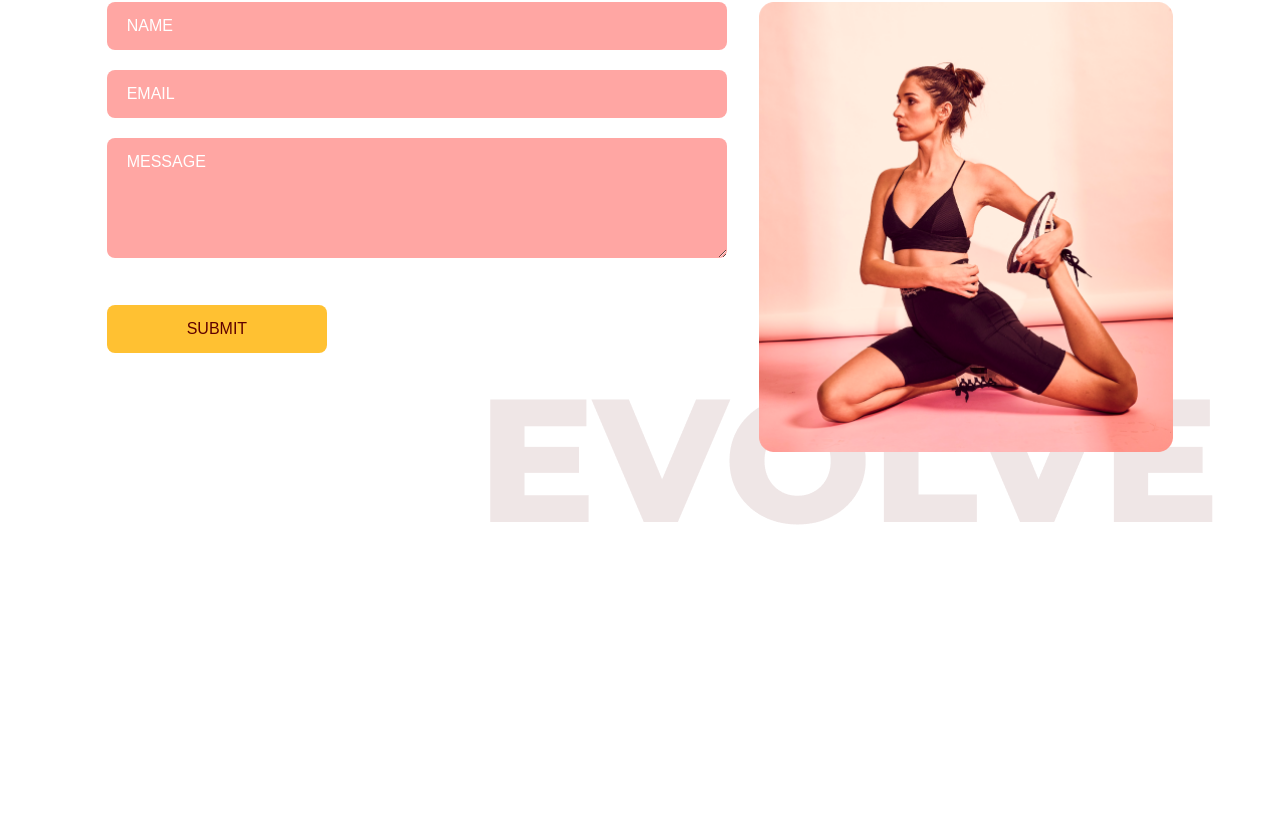
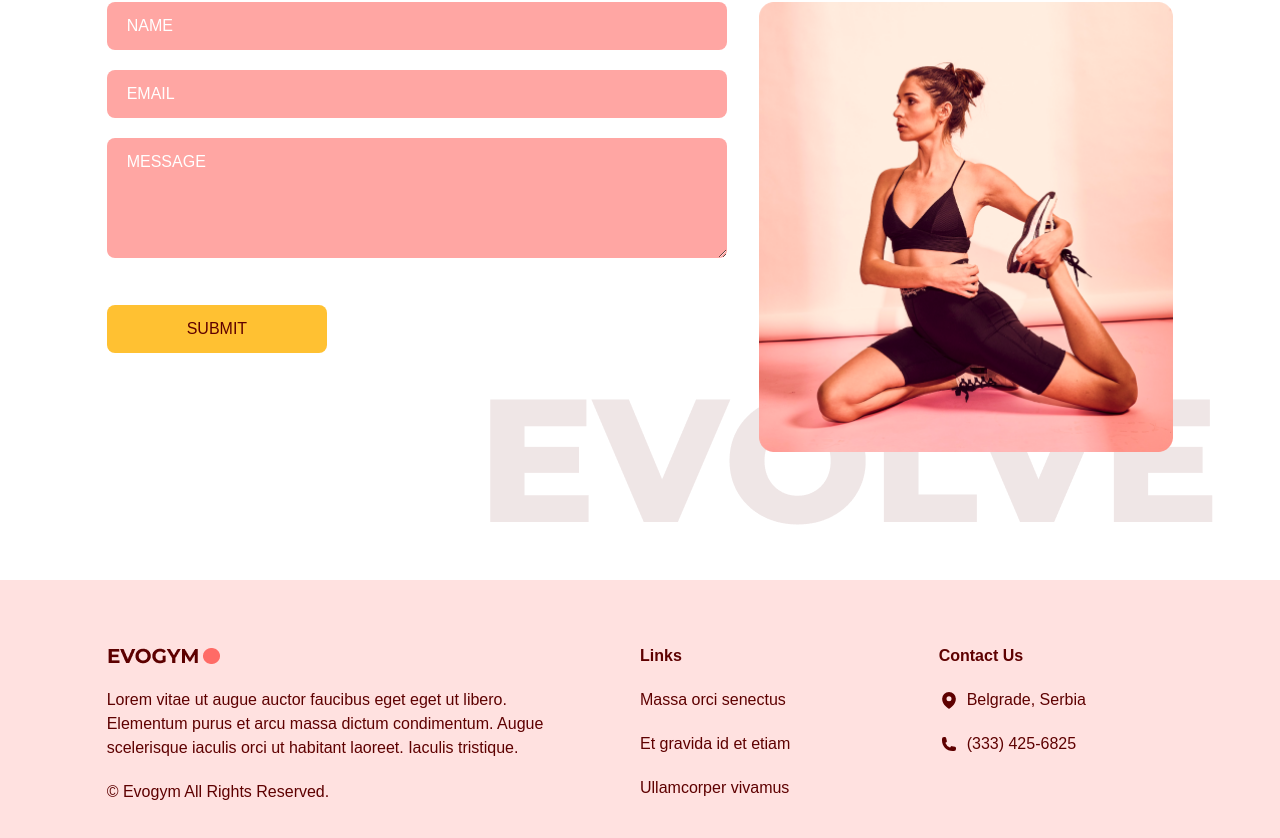
Before and after one commit to SaraMecinovic1/gym-website, a React (Vite) app: page / in a window 1280 px wide. Shown: the part 3255-4093 px from the top of the page. Before the commit the page ends 3835 px from the top, so only its background shows below. Built offline with nearby package versions, Linux system fonts and the light colour scheme.

Commit message:
finished footer

```diff
--- a/src/App.tsx
+++ b/src/App.tsx
@@ -5,6 +5,7 @@
 import Benefits from "./scenes/benefits";
 import OurClasses from "./scenes/ourClasses";
 import ContactUs from "./scenes/contactUs";
+import Footer from "./scenes/footer";
 
 function App() {
   const [selectedPage, setSelectedPage] = useState<Page>(Page.Home);
@@ -35,6 +36,7 @@
       <Benefits setSelectedPage={setSelectedPage} />
       <OurClasses setSelectedPage={setSelectedPage} />
       <ContactUs setSelectedPage={setSelectedPage} />
+      <Footer />
     </div>
   );
 }
--- /dev/null
+++ b/src/scenes/footer/index.tsx
@@ -0,0 +1,37 @@
+import Logo from "@/assets/Logo.png";
+import { MapPinIcon, PhoneIcon } from "@heroicons/react/24/solid"; // Check icon path
+
+const Footer = () => {
+  return (
+    <footer className="bg-primary-100 py-16">
+      <div className="justify-content mx-auto w-5/6 gap-16 md:flex">
+        <div className="mt-16 basis-1/2 md:mt-0">
+          <img alt="logo" src={Logo} />
+          <p className="my-5">
+            Lorem vitae ut augue auctor faucibus eget eget ut libero. Elementum
+            purus et arcu massa dictum condimentum. Augue scelerisque iaculis
+            orci ut habitant laoreet. Iaculis tristique.
+          </p>
+          <p>© Evogym All Rights Reserved.</p>
+        </div>
+        <div className="mt-16 basis-1/4 md:mt-0">
+          <h4 className="font-bold">Links</h4>
+          <p className="my-5">Massa orci senectus</p>
+          <p className="my-5">Et gravida id et etiam</p>
+          <p>Ullamcorper vivamus</p>
+        </div>
+        <div className="mt-16 basis-1/4 md:mt-0">
+          <h4 className="font-bold">Contact Us</h4>
+          <p className="my-5 flex items-center">
+            <MapPinIcon className="h-5 w-5 mr-2" /> Belgrade, Serbia
+          </p>
+          <p className="flex items-center">
+            <PhoneIcon className="h-4 w-5 mr-2" /> (333) 425-6825
+          </p>
+        </div>
+      </div>
+    </footer>
+  );
+};
+
+export default Footer;
```
